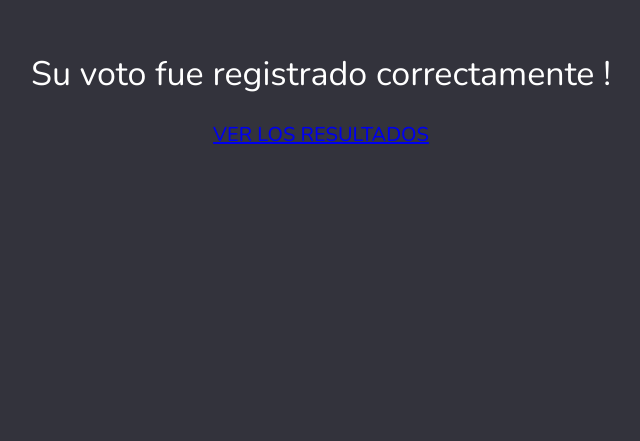
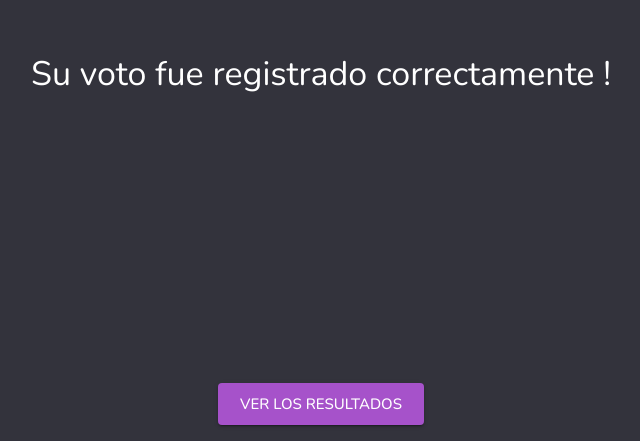
Before and after one commit to ezeamin/votacion-cena-fe, a React (Vite) app: page /preview-results in a window 1280 px wide. Shown: the part 1115-1556 px from the top of the page, without its empty margins (319-959 px from the left). Before the commit the page ends 1282 px from the top, so only its background shows below. Built offline with nearby package versions, Linux system fonts and the light colour scheme; no server answers.

Commit message:
refactor: change typography for button - mui

```diff
--- a/src/themes/darkTheme.ts
+++ b/src/themes/darkTheme.ts
@@ -48,7 +48,7 @@ const darkTheme = {
   violet: {
     main: '#a652ca',
     dark: '#7e32ad',
-    contrastText: '#fff',
+    contrastText: '#ffffff',
   },
   gray: {
     main: '#9e9e9e',
--- a/src/views/PreviewResults/PreviewResults.tsx
+++ b/src/views/PreviewResults/PreviewResults.tsx
@@ -1,6 +1,6 @@
 import { Link } from 'react-router-dom';
 
-import { Box, Typography } from '@mui/material';
+import { Box, Button, Typography } from '@mui/material';
 
 const PreviewResults = () => {
   return (
@@ -8,9 +8,18 @@ const PreviewResults = () => {
       <Typography align="center" component="h2" variant="h4">
         Su voto fue registrado correctamente !
       </Typography>
-      <Typography align="center" component="h2" mt={3} variant="h6">
-        <Link to="/results">VER LOS RESULTADOS</Link>
-      </Typography>
+      <Box textAlign="center">
+        <Button
+          color="violet"
+          size="large"
+          sx={{ mt: '25%' }}
+          variant="contained"
+        >
+          <Link style={{ color: '#fff', textDecoration: 'none' }} to="/results">
+            VER LOS RESULTADOS
+          </Link>
+        </Button>
+      </Box>
     </Box>
   );
 };
```
